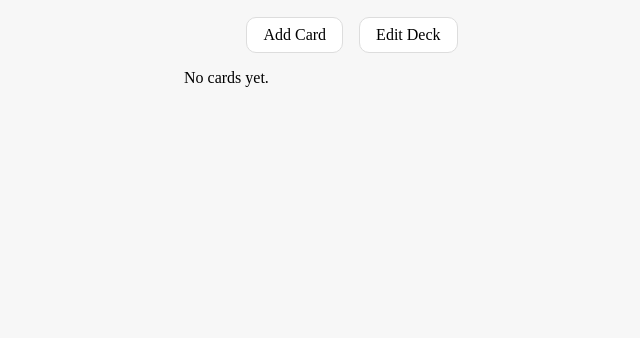
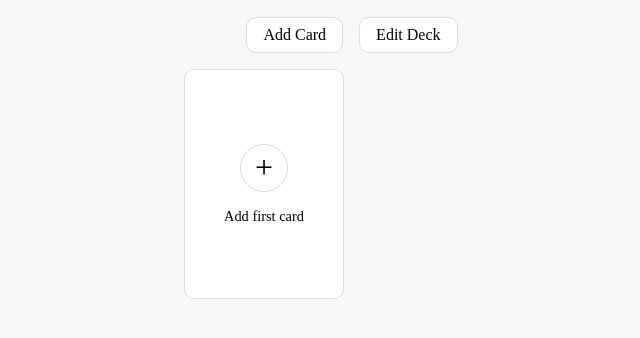
Before and after one commit to developerandrii/noe-website, a Django app: template flashcards/templates/flashcards/deck_detail.html in a window 1280 px wide. Shown: the part 30-368 px from the top of the page, without its empty margins (288-928 px from the left). Run offline with Django 5.2, Linux system fonts and the light colour scheme; the template is opened without the code that fills it, so the values that code supplies are empty.

Commit message:
Add empty card list state

```diff
--- a/flashcards/static/flashcards/deck_detail.css
+++ b/flashcards/static/flashcards/deck_detail.css
@@ -71,3 +71,36 @@
     color: inherit;
     text-decoration: none;
 }
+
+
+.card-tile--create {
+    justify-content: center;
+    align-items: center;
+}
+
+
+.card-tile__create-link {
+    display: flex;
+    flex-direction: column;
+    align-items: center;
+    gap: 1rem;
+    color: inherit;
+    text-decoration: none;
+}
+
+
+.card-tile__plus {
+    display: flex;
+    align-items: center;
+    justify-content: center;
+    width: 48px;
+    height: 48px;
+    border: 1px solid #ddd;
+    border-radius: 50%;
+    font-size: 2rem;
+}
+
+
+.card-tile__create-text {
+    font-size: .9rem;
+}
--- a/flashcards/templates/flashcards/deck_detail.html
+++ b/flashcards/templates/flashcards/deck_detail.html
@@ -25,7 +25,12 @@
             </div>
         </li>
     {% empty %}
-        <li>No cards yet.</li>
+        <li class="card-tile card-tile--create">
+            <a href="{% url 'card-create' deck.pk %}" class="card-tile__create-link">
+                <span class="card-tile__plus">+</span>
+                <span class="card-tile__create-text">Add first card</span>
+            </a>
+        </li>
     {% endfor %}
 </ul>
 {% endblock %}
```
